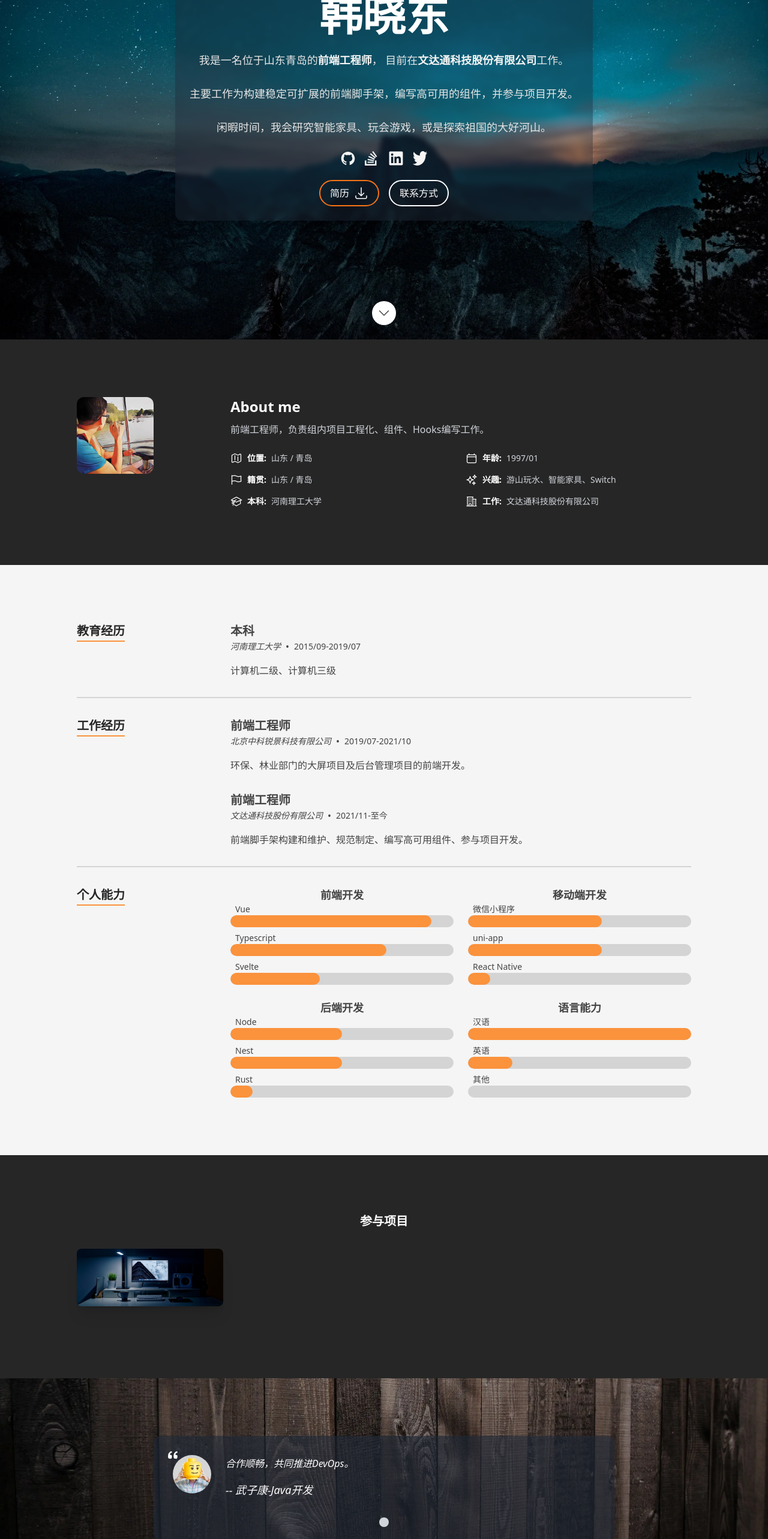
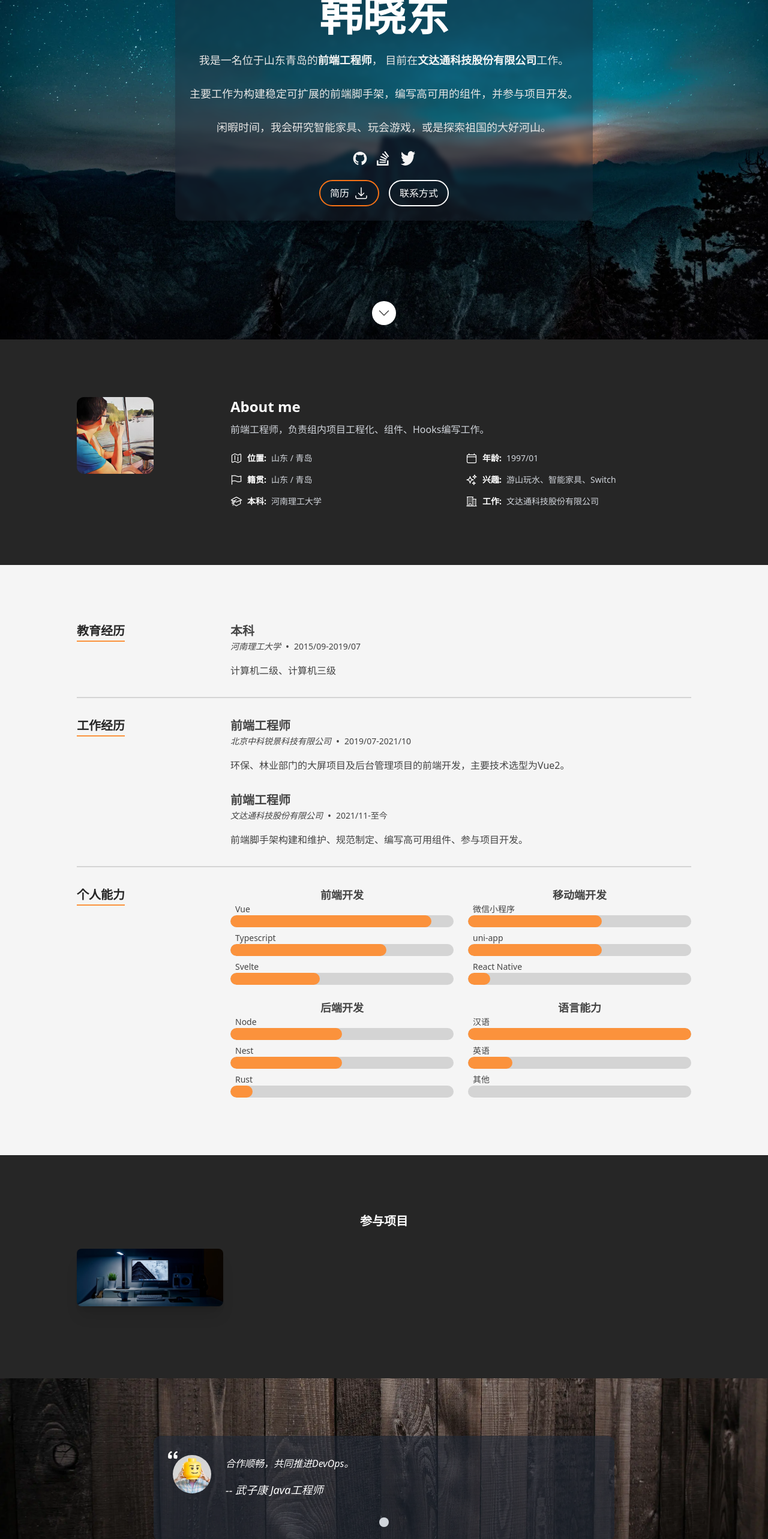
Before and after one commit to Webming19/Resume, a Next.js app: page /Resume/ in a window 1280 px wide. Shown: the part 234-2800 px from the top of the page at 60% size. Built offline with nearby package versions, Linux system fonts and the light colour scheme.

Commit message:
feat(): 更新简历内容

```diff
--- a/src/data/data.tsx
+++ b/src/data/data.tsx
@@ -199,7 +199,7 @@ export const experience: TimelineItem[] = [
     date: '2019/07-2021/10',
     location: '北京中科锐景科技有限公司',
     title: '前端工程师',
-    content: (<p>环保、林业部门的大屏项目及后台管理项目的前端开发。</p>),
+    content: (<p>环保、林业部门的大屏项目及后台管理项目的前端开发，主要技术选型为Vue2。</p>),
   },
   {
     date: '2021/11-至今',
@@ -213,7 +213,7 @@ export const testimonial: TestimonialSection = {
   imageSrc: testimonialImage,
   testimonials: [
     {
-      name: '武子康-Java开发',
+      name: '武子康 Java工程师',
       text: '合作顺畅，共同推进DevOps。',
       image: '/images/testimonial/169.jpg',
     },
@@ -251,6 +251,6 @@ export const contact: ContactSection = {
 export const socialLinks: Social[] = [
   {label: 'Github', Icon: GithubIcon, href: 'https://github.com/Webming19'},
   {label: 'Stack Overflow', Icon: StackOverflowIcon, href: 'https://stackoverflow.com/users/21751650/ethan-han'},
-  {label: 'LinkedIn', Icon: LinkedInIcon, href: 'https://maimai.cn/profile/detail?dstu=232422492'},
+  // {label: 'MaiMai', Icon: LinkedInIcon, href: 'https://maimai.cn/profile/detail?dstu=232422492'},
   {label: 'Twitter', Icon: TwitterIcon, href: 'https://twitter.com/ethan_han1071'},
 ];
```
